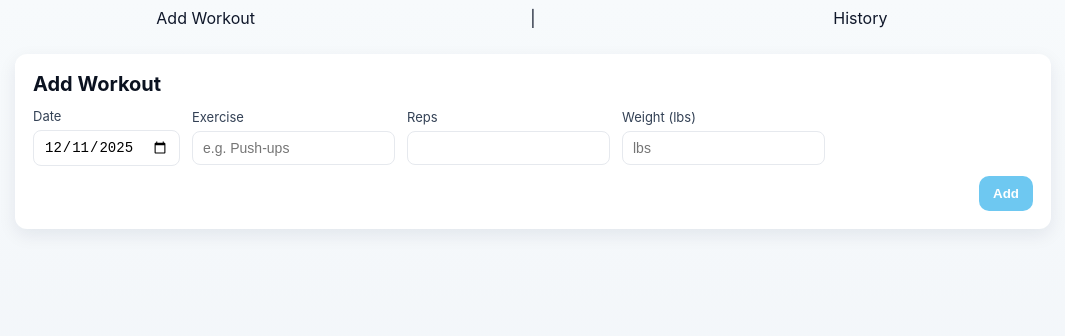
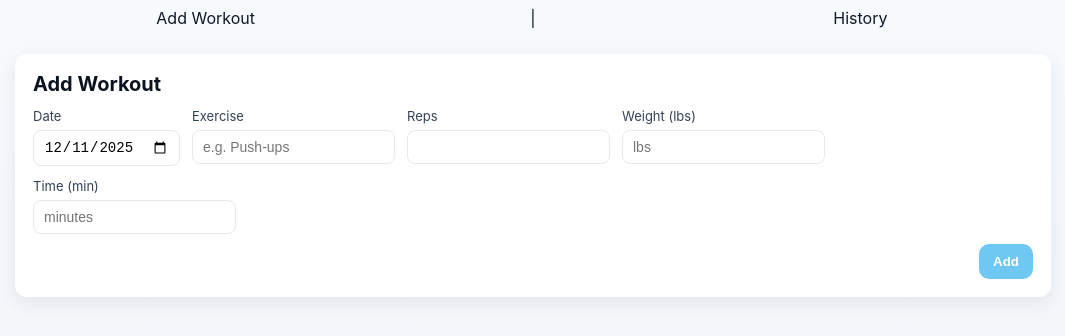
Before and after one commit to zion2912/fitness-tracker, a React (Create React App) app: page /input in a window 1280 px wide. Shown: the top 336 px of the page, without its empty margins (107-1172 px from the left). Built offline with nearby package versions, Linux system fonts and the light colour scheme.

Commit message:
time added

```diff
--- a/src/App.css
+++ b/src/App.css
@@ -52,8 +52,9 @@ h2 {
 .workout-form .row {
   display: flex;
   gap: 12px;
-  align-items: center;
+  align-items: flex-start;
   margin-bottom: 10px;
+  flex-wrap: wrap;
 }
 
 .workout-form label {
--- a/src/components/InputWorkout.js
+++ b/src/components/InputWorkout.js
@@ -7,16 +7,18 @@ export default function InputWorkout({ onAdd }) {
   const [exercise, setExercise] = useState('');
   const [reps, setReps] = useState('');
   const [weight, setWeight] = useState('');
+  const [time, setTime] = useState('');
 
   async function handleSubmit(e) {
     e.preventDefault();
-    if (!exercise.trim() || !reps) return;
+    if (!exercise.trim()) return;
     const entry = {
       id: Date.now(),
       date,
       exercise: exercise.trim(),
-      reps: Number(reps),
+      reps: reps ? Number(reps) : null,
       weight: weight ? Number(weight) : null,
+      time: time ? Number(time) : null,
     };
     onAdd(entry);
     await addDoc(collection(db, 'workouts'), {
@@ -24,11 +26,13 @@ export default function InputWorkout({ onAdd }) {
       exercise: entry.exercise,
       reps: entry.reps,
       weight: entry.weight,
+      time: entry.time,
       createdAt: serverTimestamp()
     });
     setExercise('');
     setReps('');
     setWeight('');
+    setTime('');
   }
 
   return (
@@ -52,9 +56,13 @@ export default function InputWorkout({ onAdd }) {
             Weight (lbs)
             <input type="number" min="0" step="0.5" value={weight} onChange={e => setWeight(e.target.value)} placeholder="lbs" />
           </label>
+          <label>
+            Time (min)
+            <input type="number" min="0" step="0.5" value={time} onChange={e => setTime(e.target.value)} placeholder="minutes" />
+          </label>
         </div>
         <div style={{ textAlign: 'right' }}>
-          <button className="btn" type="submit" disabled={!exercise || !reps}>Add</button>
+          <button className="btn" type="submit" disabled={!exercise.trim()}>Add</button>
         </div>
       </form>
     </section>
--- a/src/components/WorkoutList.js
+++ b/src/components/WorkoutList.js
@@ -69,7 +69,7 @@ export default function WorkoutList({ workouts }) {
                 {grouped[date].map(w => (
                   <li key={w.id} className="workout-item">
                     <span>{w.exercise}</span>
-                    <span>{w.reps} reps{w.weight ? ` @ ${w.weight} lbs` : ''}</span>
+                    <span>{w.reps ? `${w.reps} reps` : ''}{w.weight ? ` @ ${w.weight} lbs` : ''}{w.time ? ` in ${w.time} min` : ''}</span>
                     <button className="delete-btn" onClick={() => handleDelete(w.id)} aria-label="Delete workout">×</button>
                   </li>
                 ))}
```
